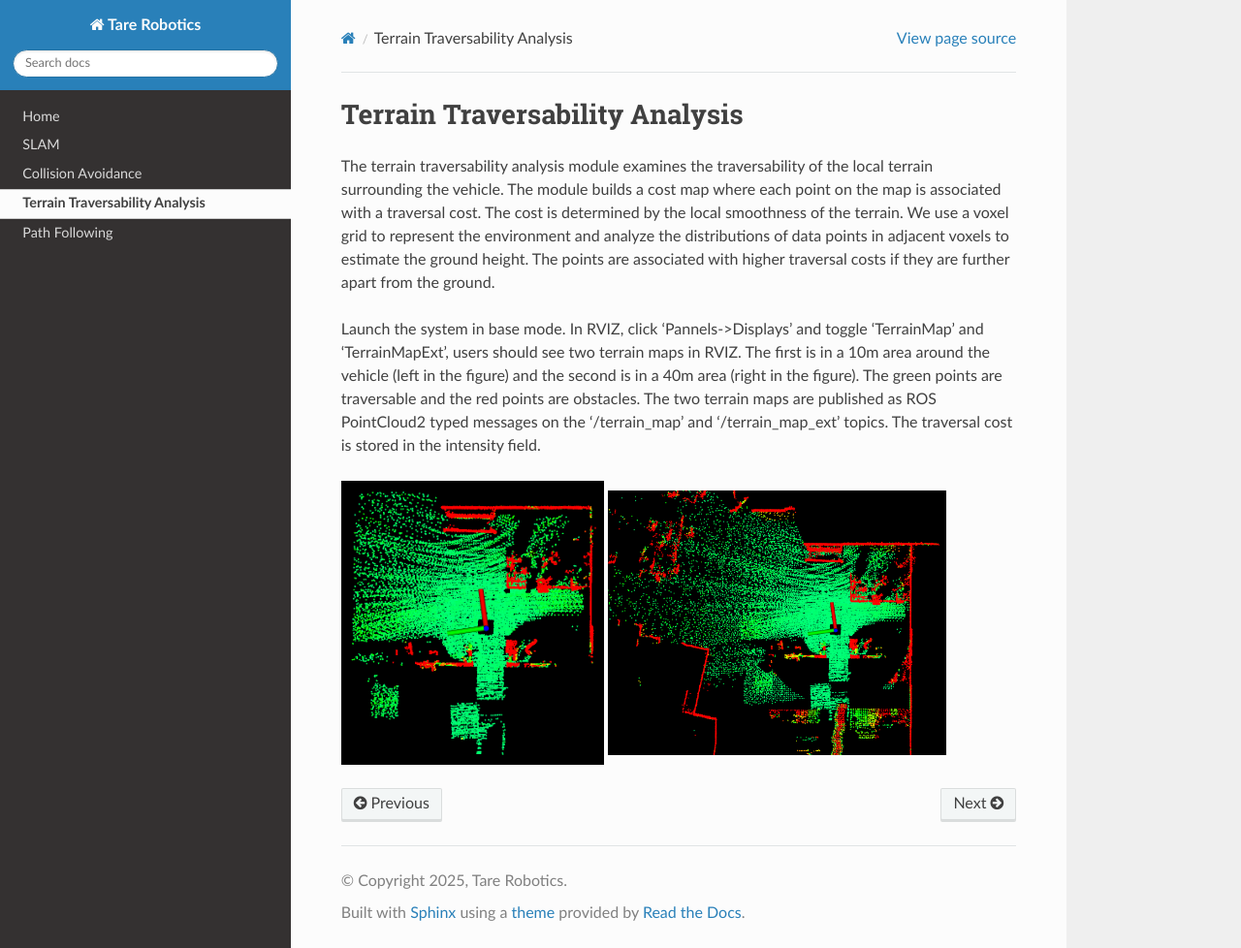
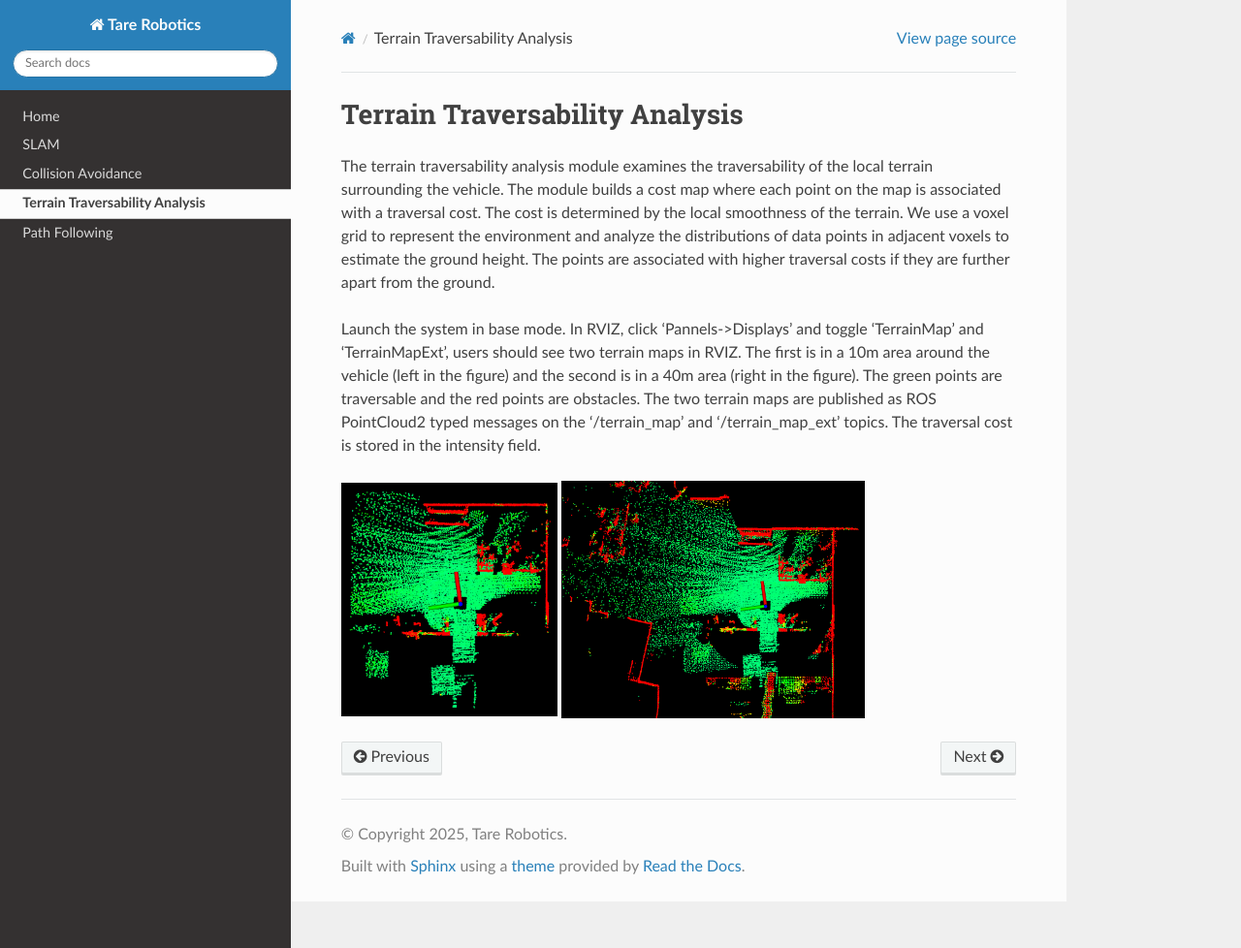
Before and after one commit to caochao39/tarerobotics, a Sphinx documentation site: the page built from docs/source/terrain_traversability_analysis.rst, in a window 1280 px wide and 978 px high. Shown: the whole window at 97% size. Built offline with Sphinx 7.4.7 and the Read the Docs theme 3.1.0, drawn with Linux system fonts in a browser that asks for light colours.

Commit message:
Update terrain_traversability_analysis.rst

```diff
--- a/docs/source/terrain_traversability_analysis.rst
+++ b/docs/source/terrain_traversability_analysis.rst
@@ -8,7 +8,7 @@ Launch the system in base mode. In RVIZ, click ‘Pannels->Displays’ and toggl
 |pic1| |pic2|
 
 .. |pic1| image:: images/image1.png
-   :width: 39%
+   :width: 32%
 
 .. |pic2| image:: images/image13.png
-   :width: 50%
+   :width: 45%
```
